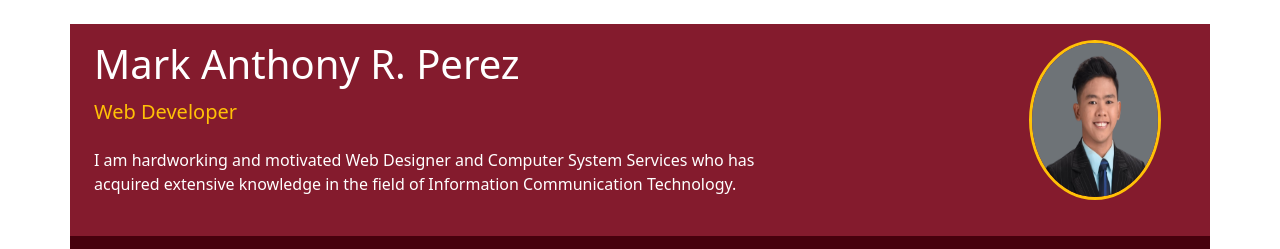
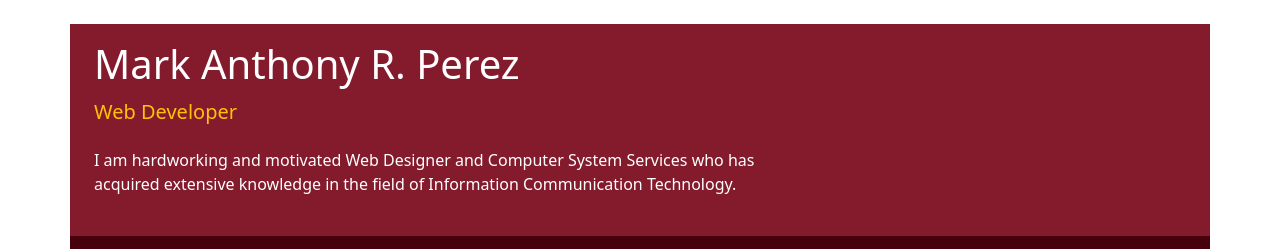
Before and after one commit to Chongss16/Curriculum-Vitae, a plain HTML site: page index.html in a window 1280 px wide. Shown: the top 249 px of the page. Drawn offline with nearby package versions, Linux system fonts and the light colour scheme.

Commit message:
Update index.html

```diff
--- a/index.html
+++ b/index.html
@@ -16,23 +16,7 @@
         box-sizing: border-box;
     }
 
-    @media only screen and (min-width:485px) {
-        .img-pic {
-            width: 30%;
-            height: 20vh;
-            align-items: center;
-            justify-content: center;
-        }
-    }
 
-    @media only screen and (min-width:768px) {
-        .img-pic {
-            width: 80%;
-            height: 20vh;
-            align-items: center;
-            justify-content: center;
-        }
-    }
 </style>
 
 <body>
@@ -52,10 +36,7 @@
                 </p>
             </div>
             <div class="col-lg-2 col-md-1 "></div>
-            <div class="col-lg-2 col-md-3 order-sm-last">
-                <img src="anthony.png" alt="My Profile" style=" border-radius: 50%;"
-                    class="border border-3 border-warning img-pic" />
-            </div>
+
         </div>
     </div>
     <!--2nd Container-->
```
